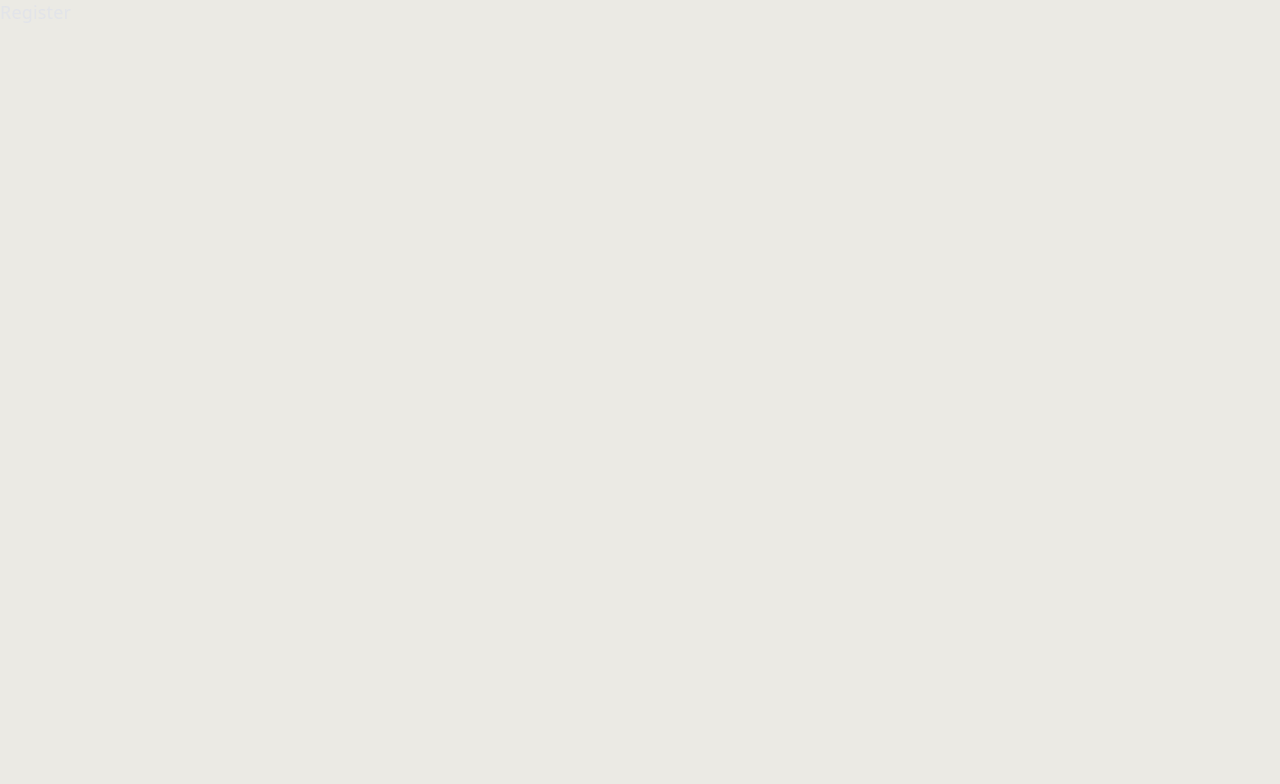
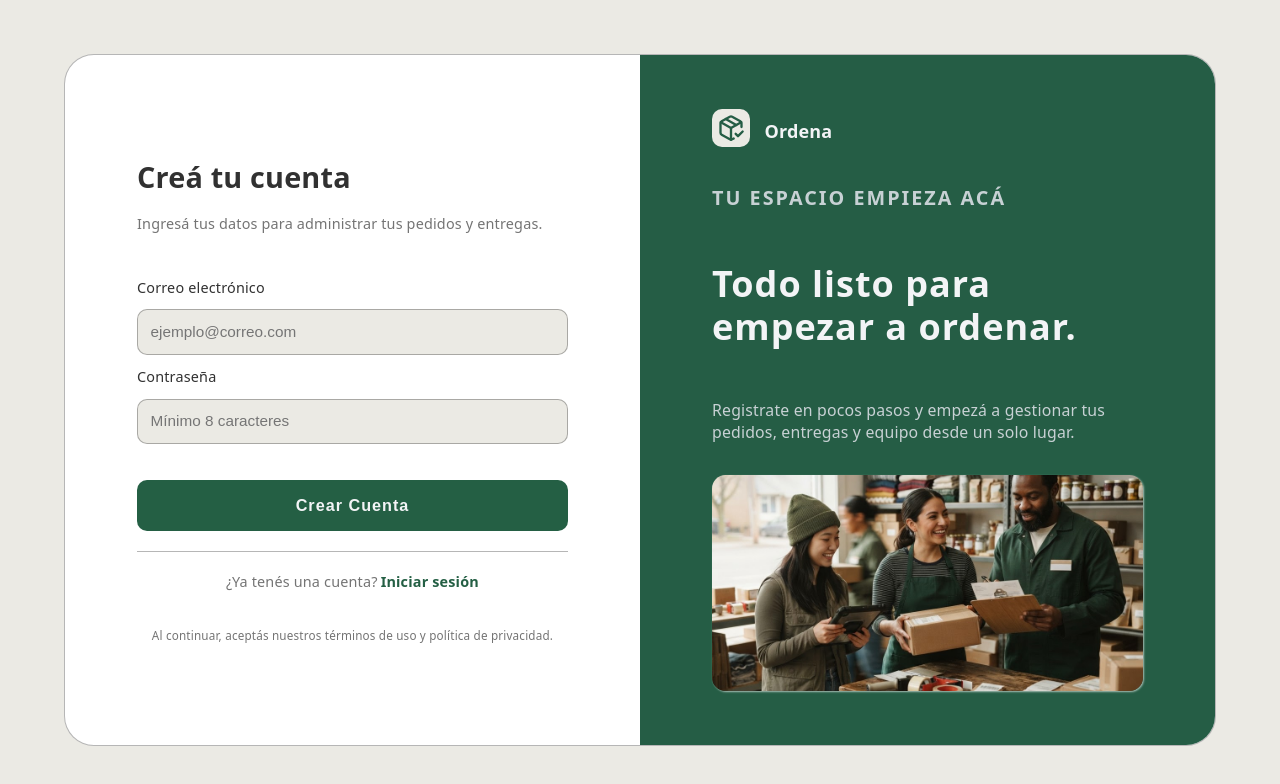
Before and after one commit to bryanribero/order_management_system_frontend, a React (Vite) app: page /register in a window 1280 px wide. Shown: the top 784 px of the page. Built offline with nearby package versions, Linux system fonts and the light colour scheme.

Commit message:
feat: Creacion de la page register con su diseño ajustado e implementacion de un efecto para el cambio de paginas entre login y register

```diff
--- a/package.json
+++ b/package.json
@@ -10,6 +10,7 @@
     "preview": "vite preview"
   },
   "dependencies": {
+    "framer-motion": "^12.42.2",
     "lucide-react": "^1.26.0",
     "react": "^19.2.7",
     "react-dom": "^19.2.7",
--- a/src/App.jsx
+++ b/src/App.jsx
@@ -1,17 +1,25 @@
-import { Route, Routes } from 'react-router-dom'
+import { Route, Routes, useLocation, BrowserRouter } from 'react-router-dom'
 import Login from './pages/Login'
-import Dashboard from './pages/Dashboard'
 import Register from './pages/Register'
+import { AnimatePresence } from 'framer-motion'
 
+function AnimatedRoutes() {
+  const location = useLocation()
+
+  return (
+    <AnimatePresence mode="wait">
+      <Routes location={location} key={location.pathname}>
+        <Route path="/login" element={<Login />} />
+        <Route path="/register" element={<Register />} />
+      </Routes>
+    </AnimatePresence>
+  )
+}
 function App() {
   return (
-    <>
-      <Routes>
-        <Route path="/login" element={<Login />} />
-        <Route path="/register" element={<Register />} />
-        <Route path="/dashboard" element={<Dashboard />} />
-      </Routes>
-    </>
+    <BrowserRouter>
+      <AnimatedRoutes />
+    </BrowserRouter>
   )
 }
 
--- a/src/components/AuthForm.jsx
+++ b/src/components/AuthForm.jsx
@@ -8,6 +8,7 @@ export default function AuthForm({
   handlerSubmit,
   errors,
   textSubmit,
+  placeholder,
 }) {
   return (
     <form onSubmit={handlerSubmit} className="card-form">
@@ -32,7 +33,7 @@ export default function AuthForm({
             name="password"
             type="password"
             value={password}
-            placeholder="Ingresá tu contraseña"
+            placeholder={placeholder}
             onChange={changePassword}
           />
           <FormError errors={errors} field={'password'} />
--- /dev/null
+++ b/src/components/LoginComponent.jsx
@@ -0,0 +1,55 @@
+import { Link } from 'react-router-dom'
+import AuthForm from '../components/AuthForm'
+
+export default function LoginComponent({
+  errors,
+  handlerLogin,
+  email,
+  password,
+  changeEmail,
+  changePassword,
+  credentialError,
+}) {
+  return (
+    <section className="card-login">
+      <div className="div-title">
+        <h2>Iniciá sesión</h2>
+        <p id="texto-p">
+          Ingresá tus datos para administrar tus pedidos y entregas.
+        </p>
+      </div>
+
+      {credentialError && (
+        <p role="alert" className="credencial-error">
+          {credentialError}
+        </p>
+      )}
+      <div className="div-form">
+        <AuthForm
+          errors={errors}
+          handlerSubmit={handlerLogin}
+          email={email}
+          password={password}
+          changeEmail={changeEmail}
+          changePassword={changePassword}
+          placeholder={'Ingresá tu contraseña'}
+          textSubmit={'Iniciar sesión'}
+        />
+        <hr />
+        <div className="container-register">
+          <p>
+            ¿Todavía no tenés una cuenta?
+            <Link to={'/register'} className="link">
+              Crear usuario
+            </Link>
+          </p>
+
+          <p id="p-terms">
+            Al continuar, aceptás nuestros términos de uso y política de
+            privacidad.
+          </p>
+        </div>
+      </div>
+    </section>
+  )
+}
--- /dev/null
+++ b/src/components/RegisterComponent.jsx
@@ -0,0 +1,56 @@
+import AuthForm from '../components/AuthForm'
+import { Link } from 'react-router-dom'
+
+export default function RegisterComponent({
+  errors,
+  handlerRegister,
+  email,
+  password,
+  changeEmail,
+  changePassword,
+  registerSuccess,
+}) {
+  return (
+    <section className="card-login left">
+      <div className="div-title">
+        <h2>Creá tu cuenta</h2>
+        <p id="texto-p">
+          Ingresá tus datos para administrar tus pedidos y entregas.
+        </p>
+      </div>
+
+      {registerSuccess && (
+        <p role="alert" className="credencial-error">
+          {registerSuccess}
+        </p>
+      )}
+
+      <div className="div-form">
+        <AuthForm
+          errors={errors}
+          handlerSubmit={handlerRegister}
+          email={email}
+          password={password}
+          changeEmail={changeEmail}
+          changePassword={changePassword}
+          placeholder={'Mínimo 8 caracteres'}
+          textSubmit={'Crear Cuenta'}
+        />
+        <hr />
+        <div className="container-register">
+          <p>
+            ¿Ya tenés una cuenta?
+            <Link to={'/login'} className="link">
+              Iniciar sesión
+            </Link>
+          </p>
+
+          <p id="p-terms">
+            Al continuar, aceptás nuestros términos de uso y política de
+            privacidad.
+          </p>
+        </div>
+      </div>
+    </section>
+  )
+}
--- /dev/null
+++ b/src/components/TextRegister.jsx
@@ -0,0 +1,22 @@
+import orderTeam from '../assets/ordena-team.png'
+import { PackageCheck } from 'lucide-react'
+
+export default function TextRegister() {
+  return (
+    <div className="container-welcome right">
+      <div className="container-icon">
+        <span>
+          <PackageCheck className="icon" size={38} />
+        </span>
+        <span className="ordena">Ordena</span>
+      </div>
+      <h2>TU ESPACIO EMPIEZA ACÁ</h2>
+      <h1>Todo listo para empezar a ordenar.</h1>
+      <p>
+        Registrate en pocos pasos y empezá a gestionar tus pedidos, entregas y
+        equipo desde un solo lugar.
+      </p>
+      <img src={orderTeam} alt="order-managment-team-image" />
+    </div>
+  )
+}
--- /dev/null
+++ b/src/components/WelcomeComponent.jsx
@@ -0,0 +1,22 @@
+import { PackageCheck } from 'lucide-react'
+import team from '../assets/order-management-team.png'
+
+export default function WelcomeComponent() {
+  return (
+    <div className="container-welcome">
+      <div className="container-icon">
+        <span>
+          <PackageCheck className="icon" size={38} />
+        </span>
+        <span className="ordena">Ordena</span>
+      </div>
+      <h2>Gestión simple, resultados claros</h2>
+      <h1>Bienvenido a una forma más ordenada de trabajar.</h1>
+      <p>
+        Controlá cada pedido, coordiná entregas y mantené a tu equipo al día
+        desde un solo lugar.
+      </p>
+      <img src={team} alt="order-managment-team-image" />
+    </div>
+  )
+}
--- /dev/null
+++ b/src/effects/PageTransition.jsx
@@ -0,0 +1,28 @@
+import { motion } from 'framer-motion'
+
+export default function PageTransition({ children, direction = 'right' }) {
+  const initialX = direction === 'right' ? 100 : -100
+  const exitX = direction === 'right' ? -100 : 100
+  return (
+    <motion.main
+      initial={{
+        opacity: 0,
+        x: initialX,
+      }}
+      animate={{
+        opacity: 1,
+        x: 0,
+      }}
+      exit={{
+        opacity: 0,
+        x: exitX,
+      }}
+      transition={{
+        duration: 0.4,
+        ease: 'easeInOut',
+      }}
+    >
+      {children}
+    </motion.main>
+  )
+}
--- a/src/main.jsx
+++ b/src/main.jsx
@@ -1,13 +1,10 @@
 import { createRoot } from 'react-dom/client'
 import './index.css'
 import App from './App.jsx'
-import { BrowserRouter } from 'react-router-dom'
 import { AuthProvider } from './context/AuthContext.jsx'
 
 createRoot(document.getElementById('root')).render(
   <AuthProvider>
-    <BrowserRouter>
-      <App />
-    </BrowserRouter>
+    <App />
   </AuthProvider>
 )
--- a/src/pages/Login.jsx
+++ b/src/pages/Login.jsx
@@ -1,17 +1,18 @@
 import { useState } from 'react'
-import AuthForm from '../components/AuthForm'
 import { useContext } from 'react'
 import { AuthContext } from '../context/AuthContext'
-import { Link, useNavigate } from 'react-router-dom'
+import { useNavigate } from 'react-router-dom'
 import './login.css'
-import team from '../assets/order-management-team.png'
-import { PackageCheck } from 'lucide-react'
+import LoginComponent from '../components/LoginComponent'
+import WelcomeComponent from '../components/WelcomeComponent'
+import PageTransition from '../effects/PageTransition'
 
 export default function Login() {
   const [email, setEmail] = useState('')
   const [password, setPassword] = useState('')
   const [errors, setErrors] = useState([])
   const [credentialError, setCredentialError] = useState('')
+  const [registerSuccess, setRegisterSuccess] = useState('')
 
   const changeEmail = (e) => setEmail(e.target.value)
   const changePassword = (e) => setPassword(e.target.value)
@@ -63,7 +64,6 @@ export default function Login() {
       setCredentialError('')
 
       setAccessToken(data.accessToken)
-      console.log(data)
       setIsAuthorized(true)
 
       navigate('/dashboard')
@@ -72,64 +72,61 @@ export default function Login() {
     }
   }
 
+  const handlerRegister = async (e) => {
+    e.preventDefault()
+
+    setErrors([])
+    setRegisterSuccess('')
+
+    try {
+      const response = await fetch(
+        'https://order-management-system-995e.onrender.com/api/auth/register',
+        {
+          method: 'POST',
+          headers: { 'Content-type': 'application/json' },
+
+          body: JSON.stringify({
+            email,
+            password,
+          }),
+        }
+      )
+
+      const data = await response.json()
+
+      if (!response.ok) {
+        setErrors(data.errors)
+        return
+      }
+
+      setEmail('')
+      setPassword('')
+      setRegisterSuccess('Usuario registrado correctamente')
+
+      setErrors([])
+    } catch (err) {
+      console.error(err)
+    }
+  }
+
   return (
-    <main className="main-login">
-      <div className="div-container">
-        <div className="container-welcome">
-          <div className="container-icon">
-            <span>
-              <PackageCheck className="icon" size={38} />
-            </span>
-            <span className="ordena">Ordena</span>
-          </div>
-          <h2>Gestión simple, resultados claros</h2>
-          <h1>Bienvenido a una forma más ordenada de trabajar.</h1>
-          <p>
-            Controlá cada pedido, coordiná entregas y mantené a tu equipo al día
-            desde un solo lugar.
-          </p>
-          <img src={team} alt="order-managment-team-image" />
-        </div>
-        <section className="card-login">
-          <div className="div-title">
-            <h2>Iniciá sesión</h2>
-            <p id="texto-p">
-              Ingresá tus datos para administrar tus pedidos y entregas.
-            </p>
-          </div>
-
-          {credentialError && (
-            <p role="alert" className="credencial-error">
-              {credentialError}
-            </p>
-          )}
-          <div className="div-form">
-            <AuthForm
+    <div className="auth-container">
+      <PageTransition direction="left">
+        <main className="main-login">
+          <div className="div-container">
+            <WelcomeComponent />
+            <LoginComponent
               errors={errors}
-              handlerSubmit={handlerLogin}
+              handlerLogin={handlerLogin}
               email={email}
               password={password}
               changeEmail={changeEmail}
               changePassword={changePassword}
-              textSubmit={'Iniciar sesión'}
+              credentialError={credentialError}
             />
-            <hr />
-            <div className="container-register">
-              <p>
-                ¿Todavía no tenés una cuenta?
-                <Link to={'/register'} className="link">
-                  Crear usuario
-                </Link>
-              </p>
-
-              <p id="p-terms">
-                Al continuar, aceptás nuestros términos de uso y política de
-                privacidad.
-              </p>
-            </div>
           </div>
-        </section>
-      </div>
-    </main>
+        </main>
+      </PageTransition>
+    </div>
   )
 }
--- a/src/pages/Register.jsx
+++ b/src/pages/Register.jsx
@@ -1,3 +1,19 @@
+import RegisterComponent from '../components/RegisterComponent'
+import TextRegister from '../components/TextRegister'
+import PageTransition from '../effects/PageTransition'
+import './login.css'
+
 export default function Register() {
-  return <div>Register</div>
+  return (
+    <div className="auth-container">
+      <PageTransition direction="right">
+        <main className="main-login">
+          <div className="div-container">
+            <TextRegister />
+            <RegisterComponent />
+          </div>
+        </main>
+      </PageTransition>
+    </div>
+  )
 }
--- a/src/pages/login.css
+++ b/src/pages/login.css
@@ -5,6 +5,12 @@
   justify-content: center;
   align-items: center;
   background-color: var(--bg);
+}
+
+.auth-container {
+  width: 100%;
+  height: 100vh;
+  overflow: hidden;
 }
 
 .container-welcome img {
@@ -233,6 +239,13 @@ button:active {
   }
 }
 
+.right {
+  transform: translateX(100%);
+}
+.left {
+  transform: translateX(-100%);
+}
+
 /* Ajustes para pantallas medianas */
 @media (max-width: 1370px) {
   .container-welcome h1 {
```
Also changed, not shown: src/assets/ordena-team.png (added), 1 other file (tests, documents, lock files or other folders).
